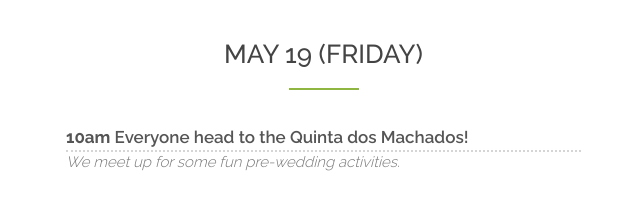
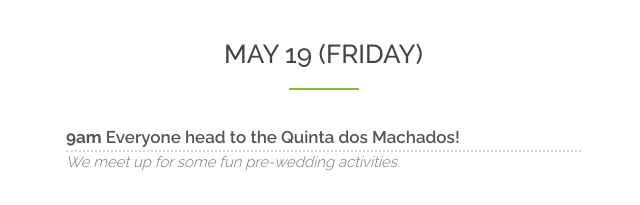
Before and after one commit to justinemarie/wedding_website, a plain HTML site: page index.html in a window 1280 px wide. Shown: the part 1740-1945 px from the top of the page, 609-1249 px from the left. Drawn offline with Linux system fonts and the light colour scheme.

Commit message:
Update morning departure time for Friday morning
Updated the time for "Everyone head to the Quinta dos Machados!" in index.html

```diff
--- a/index.html
+++ b/index.html
@@ -140,7 +140,7 @@
                 <h2 class="menu-section-title">May 19 (Friday)</h2>
                 <hr>
                 <div class="menu-item">
-                  <div class="menu-item-name"><b>10am</b> Everyone head to the Quinta dos Machados!</div>
+                  <div class="menu-item-name"><b>9am</b> Everyone head to the Quinta dos Machados!</div>
                   <div class="menu-item-description"> We meet up for some fun pre-wedding activities.</div>
                 </div>
                 <div class="menu-item">
```
